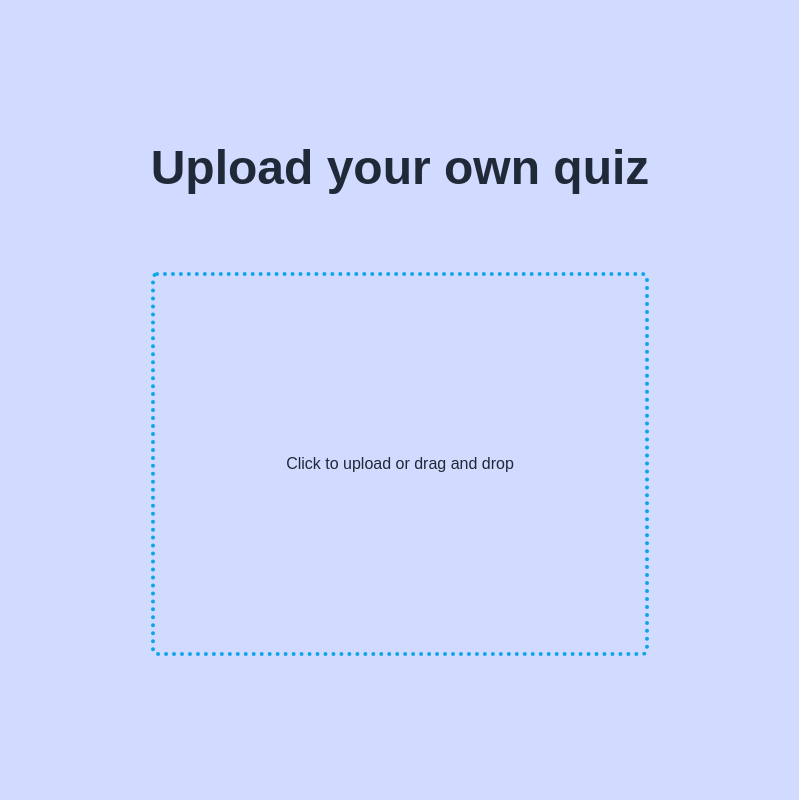
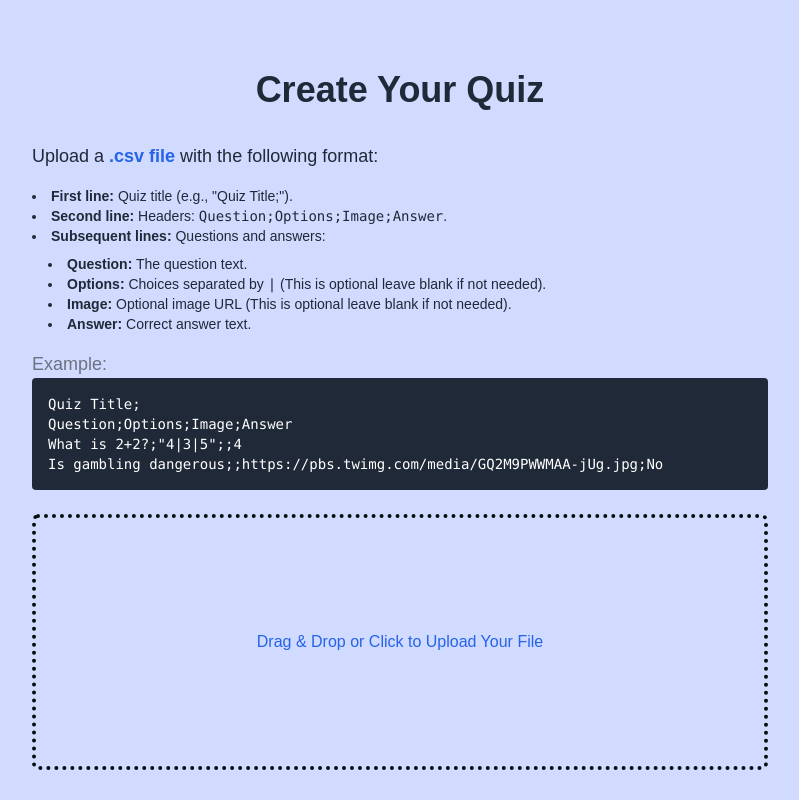
Before and after one commit to crwntec/quiz-app, a Next.js app: page /upload in a window 1280 px wide. Shown: the whole page, without its empty margins (240-1039 px from the left). Built offline with nearby package versions, Linux system fonts and the light colour scheme.

Commit message:
UI improvements - Light theme support - Error handling improvements - Redirect Bugfix - Changes to Upload and List for user friendly xperience

```diff
--- a/src/app/api/auth/actions.js
+++ b/src/app/api/auth/actions.js
@@ -69,7 +69,7 @@ export const loginUser = async (email, password) => {
 
     const isPasswordValid = await bcrypt.compare(password, user.passwordHash);
     if (!isPasswordValid) {
-      return null;
+      return { user: null, token: null, error: "invalidCredentials" };
     }
 
     // Generate a new token for the user
--- a/src/app/auth/login/page.js
+++ b/src/app/auth/login/page.js
@@ -8,7 +8,7 @@ export default async function Page() {
     try {
       const { user, token, error } = await loginUser(data.email, data.password);
       if (error) {
-        return error;
+        return {error: error};
       }
       if (token) {
         (await cookies()).set({
@@ -23,13 +23,13 @@ export default async function Page() {
         });
       }
       const redirectURL = (await cookies()).get("redirect")?.value;
-      if (redirectURL) {
-        return redirectURL;
+      if (redirectURL && user) {
+        return {redirectURL: redirectURL};
       } else {
-        return "/";
+        return {redirectURL: "/"};
       }
     } catch (error) {
-      return null;
+      return {error: "serverError"};
     }
   }
   return (
--- a/src/app/page.js
+++ b/src/app/page.js
@@ -38,13 +38,13 @@ export default function Home() {
         <div className="mt-10 grid grid-cols-1 gap-4 sm:grid-cols-2">
             <button
               onClick={() => router.push("/upload")} // Replace with actual upload logic
-              className="btn btn-outline btn-secondary"
+              className="btn btn-outline btn-primary"
             >
               Upload Quiz
             </button>
             <button
               onClick={() => router.push("/quiz/list")} // Replace with actual view logic
-              className="btn btn-outline btn-accent"
+              className="btn btn-outline btn-secondary"
             >
               View Results
             </button>
--- a/src/app/quiz/list/QuizDetailModal.js
+++ b/src/app/quiz/list/QuizDetailModal.js
@@ -9,10 +9,16 @@ export default function QuizDetailModal({ data, openModal, setOpenModal }) {
   return (
     <dialog id="modal1" className={`modal ${openModal ? "modal-open" : ""}`}>
       <div className="modal-box">
-        <h3 className="font-bold text-lg">{data.title}</h3>
+        <span>
+          <h3 className="font-bold text-lg">{data.title} <span className="text-primary"> #{data.code.toUpperCase()}</span></h3>
+        </span>
         <p className="py-4">
           <span className="font-bold">Average score:</span>{" "}
-          <span className="text-primary">{calculateAverage(data.results)}</span>
+          <span className="text-primary">{data.results.length > 0 ? calculateAverage(data.results) : "0.00"}</span>
+        </p>
+        <p>
+          <span className="font-bold">Passing score:</span>{" "}
+          <span className="text-primary">{passingScore}</span>
         </p>
         <div className="overflow-x-auto">
           <table className="table table-zebra w-full">
--- a/src/app/quiz/list/QuizList.js
+++ b/src/app/quiz/list/QuizList.js
@@ -28,7 +28,7 @@ export default function QuizList({ quizData }) {
       )}
       <h1 className="text-2xl font-bold">All your quizzes</h1>
       <h2 className="text-xl italic mb-4">Select one to view results</h2>
-      {quizData.length > 0 ? <ul className="menu bg-base-200 rounded-box w-96">
+      {quizData.length > 0 ? <ul className="menu bg-base-200 rounded-box w-10/12">
         {quizData.map((quiz) => (
           <li key={quiz.code}>
             <a onClick={() => setSelected(quiz)}>{quiz.title}</a> {/* Pass the full quiz object */}
--- a/src/app/upload/page.js
+++ b/src/app/upload/page.js
@@ -6,10 +6,15 @@ export default function Page() {
   const [file, setFile] = useState(null);
   const [fileEnter, setFileEnter] = useState(false);
   const [fileSuccess, setFileSuccess] = useState(false);
+  const [errorMessage, setErrorMessage] = useState("");
   const [code, setCode] = useState("");
 
   const processFile = (file) => {
-    if (file.name.endsWith(".csv")) {
+    if (!file.name.endsWith(".csv")) {
+      setErrorMessage("Invalid file format. Please upload a .csv file.");
+      return;
+    }
+
     const reader = new FileReader();
     reader.onload = (event) => {
       const csvData = event.target.result;
@@ -18,14 +23,14 @@ export default function Page() {
       // Extract title and author
       const [title, author] = rows[0].split(";");
       if (!title) {
-          alert("Malformed file: Missing title.");
+        setErrorMessage("Malformed file: Missing title in the first line.");
         return;
       }
 
       // Check headers
-        const headers = rows[1].trim();
-        if (!headers.startsWith("Question;Options;Image;Answer")) {
-          alert("Malformed file: Incorrect headers.");
+      const headers = rows[1]?.trim();
+      if (!headers?.startsWith("Question;Options;Image;Answer")) {
+        setErrorMessage("Malformed file: Incorrect headers. Ensure headers are 'Question;Options;Image;Answer'.");
         return;
       }
 
@@ -35,7 +40,7 @@ export default function Page() {
         if (fields.length >= 4) {
           acc.push({
             question: fields[0],
-              options: fields[1].replace(/"/g, ""), // Clean quotes
+            options: fields[1].replace(/"/g, ""), // Split options by '|'
             image: fields[2],
             answer: fields[3].replace("\r", ""), // Remove line endings
           });
@@ -48,22 +53,72 @@ export default function Page() {
         createQuiz(title, questions).then((quizCode) => {
           setCode(quizCode);
           setFileSuccess(true);
+          setErrorMessage("");
         });
       } else {
-          alert("No valid questions found in the file.");
+        setErrorMessage("No valid questions found in the file.");
       }
     };
     reader.readAsText(file);
-    } else {
-      alert("Please upload a valid .csv file.");
-    }
   };
 
   return (
-    <div>
-      <div className="text-5xl font-bold mb-20">Upload your own quiz</div>
+    <div className="container mx-auto px-4 max-w-3xl mt-10">
+      <h1 className="text-4xl font-bold mb-8 text-center">Create Your Quiz</h1>
+
+      <div className="mb-6 text-lg text-white-600">
+        <p>
+          Upload a <span className="font-bold text-blue-600">.csv file</span> with the following format:
+        </p>
+        <ul className="list-disc list-inside mt-4 text-sm">
+          <li>
+            <strong>First line:</strong> Quiz title (e.g., "Quiz Title;").
+          </li>
+          <li>
+            <strong>Second line:</strong> Headers: <code>Question;Options;Image;Answer</code>.
+          </li>
+          <li>
+            <strong>Subsequent lines:</strong> Questions and answers:
+            <ul className="list-disc list-inside mt-2 ml-4">
+              <li>
+                <strong>Question:</strong> The question text.
+              </li>
+              <li>
+                <strong>Options:</strong> Choices separated by <code>|</code> (This is optional leave blank if not needed).
+              </li>
+              <li>
+                <strong>Image:</strong> Optional image URL (This is optional leave blank if not needed).
+              </li>
+              <li>
+                <strong>Answer:</strong> Correct answer text.
+              </li>
+            </ul>
+          </li>
+        </ul>
+        <p className="mt-4 text-gray-500">Example:</p>
+        <pre className="bg-gray-800 text-white p-4 rounded text-sm">
+          {`Quiz Title;\nQuestion;Options;Image;Answer\nWhat is 2+2?;"4|3|5";;4\nIs gambling dangerous;;https://pbs.twimg.com/media/GQ2M9PWWMAA-jUg.jpg;No`}
+        </pre>
+      </div>
+
       <div
-        className="container px-4 max-w-5xl mx-auto border-dotted border-4 border-sky-500 rounded-md h-96 flex flex-col justify-center items-center"
+        className={`
+          border-dotted
+          border-4
+          rounded-md
+          h-64
+          flex
+          flex-col
+          justify-center
+          items-center
+          transition
+          ${
+            fileEnter
+              ? "border-blue-500 bg-gray-100 dark:bg-gray-800 dark:border-blue-300"
+              : "border-accent-content dark:border-info"
+          }
+        `}
+
         onDragOver={(e) => {
           e.preventDefault();
           setFileEnter(true);
@@ -87,23 +142,33 @@ export default function Page() {
       >
         <label
           htmlFor="file"
-          className="h-full flex flex-col justify-center text-center"
+          className="text-center cursor-pointer text-blue-600"
         >
-          Click to upload or drag and drop
+          Drag & Drop or Click to Upload Your File
         </label>
         <input
           id="file"
           type="file"
           className="hidden"
           onChange={(e) => {
-            setFile(e.target.files[0]);
+            const file = e.target.files[0];
+            setFile(file);
             processFile(file);
           }}
         />
-        {fileEnter && <div className="text-sky-500">Drop file here</div>}
+        {fileEnter && (
+          <div className="text-blue-500 mt-2">Drop your file here</div>
+        )}
       </div>
+
+      {errorMessage && (
+        <div className="mt-6 text-red-500 font-semibold">{errorMessage}</div>
+      )}
+
       {fileSuccess && (
-        <div className="text-5xl font-bold text-green-500 mt-10">{code}</div>
+        <div className="mt-8 text-green-600 font-bold text-2xl">
+          Success! Your quiz code is: <span>{code.toUpperCase()}</span>
+        </div>
       )}
     </div>
   );
--- a/tailwind.config.js
+++ b/tailwind.config.js
@@ -8,12 +8,11 @@ module.exports = {
     "./src/app/**/*.{js,ts,jsx,tsx,mdx}",
   ],
   theme: {
-    extend: {
-      colors: {
-        background: "var(--background)",
-        foreground: "var(--foreground)",
-      },
-    },
+    extend: {},
+    daisyui: {
+      themes: false,
+      base: true,
+    }
   },
   plugins: [daisyui],
 };
```
Also changed, not shown: src/app/auth/login/Login.js (+8 -2 lines), src/app/quiz/[slug]/EvalModal.js (+5 -11 lines), Quiz.csv, 2 other files (tests, documents, lock files or other folders). Lines whose indentation alone changed are shown as unchanged.
